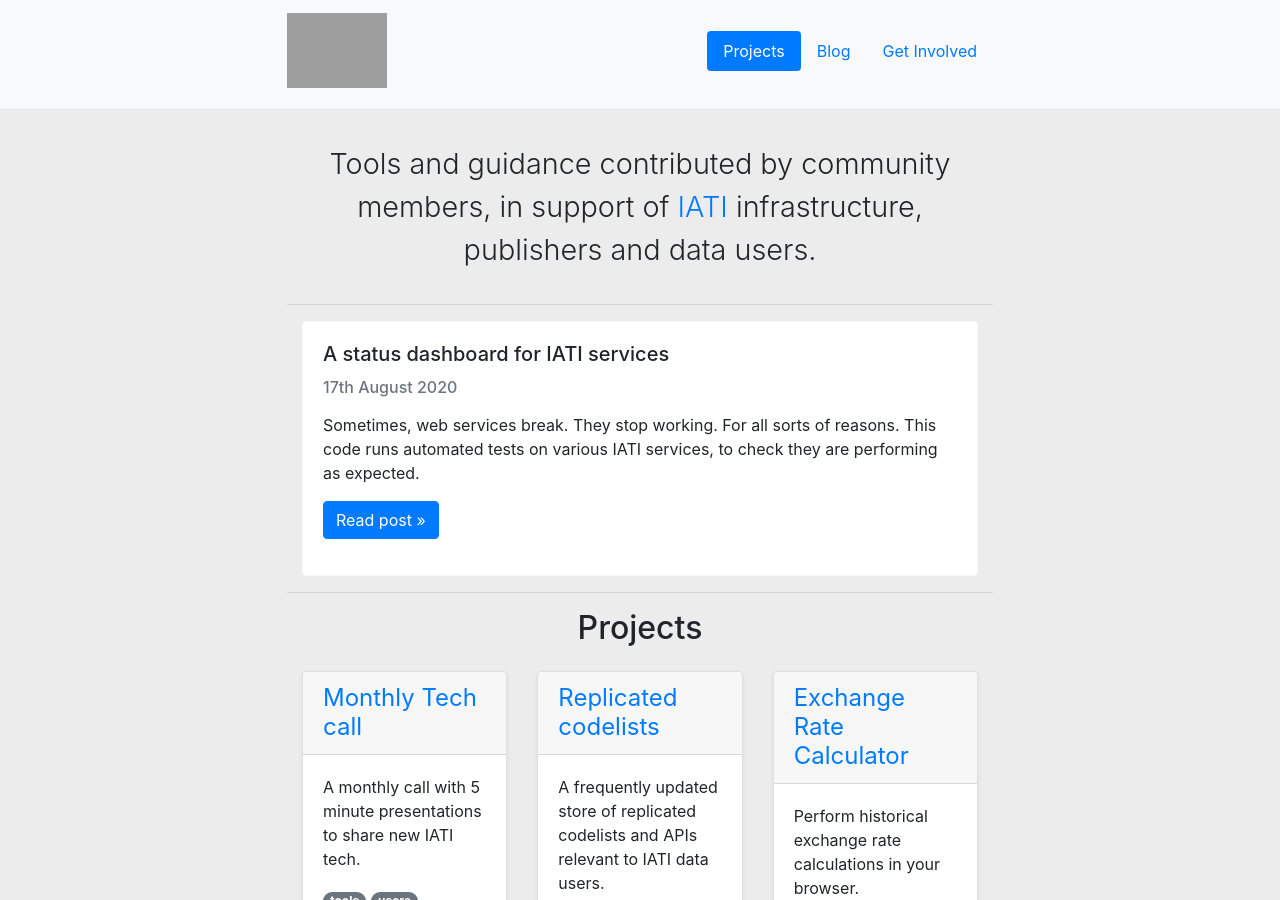
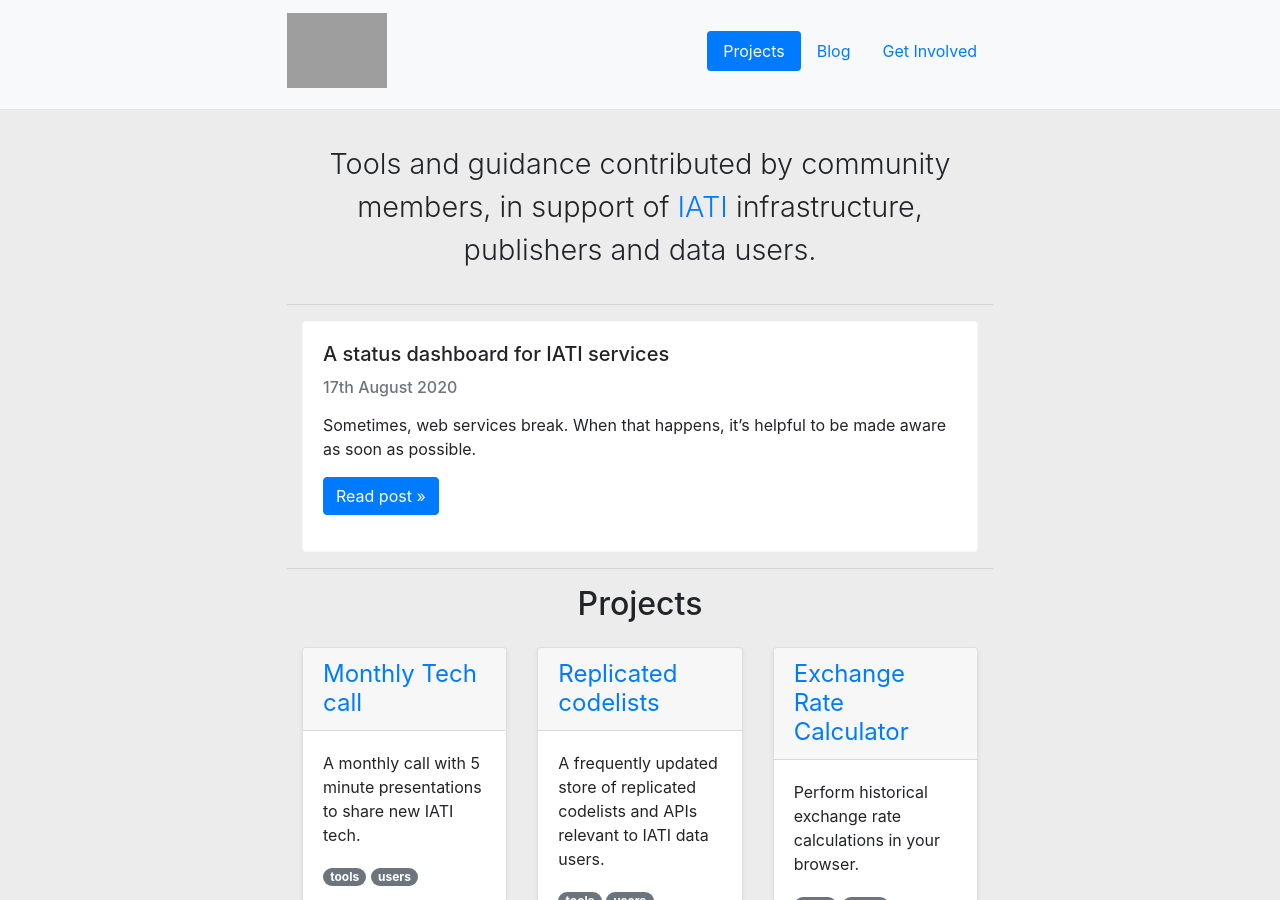
Before and after one commit to codeforIATI/codeforiati.github.io, a Jekyll site: the page built from index.html, in a window 1280 px wide and 900 px high. Built offline with Jekyll 4.4.1, drawn with Linux system fonts in a browser that asks for light colours; the list of posts is cut into pages by our own code.

Commit message:
Slightly nicer excerpt

```diff
--- a/_posts/2020-08-17-iati-status.md
+++ b/_posts/2020-08-17-iati-status.md
@@ -3,7 +3,7 @@ layout: post
 title: A status dashboard for IATI services
 comments: true
 author: andy
-excerpt: Sometimes, web services break. They stop working. For all sorts of reasons. This code runs automated tests on various IATI services, to check they are performing as expected.
+excerpt: Sometimes, web services break. When that happens, it’s helpful to be made aware as soon as possible.
 image: /assets/img/posts/screenshot-status.png
 imageCaption: Screenshot of the status dashboard
 imageURL: "https://status.codeforiati.org"
```
